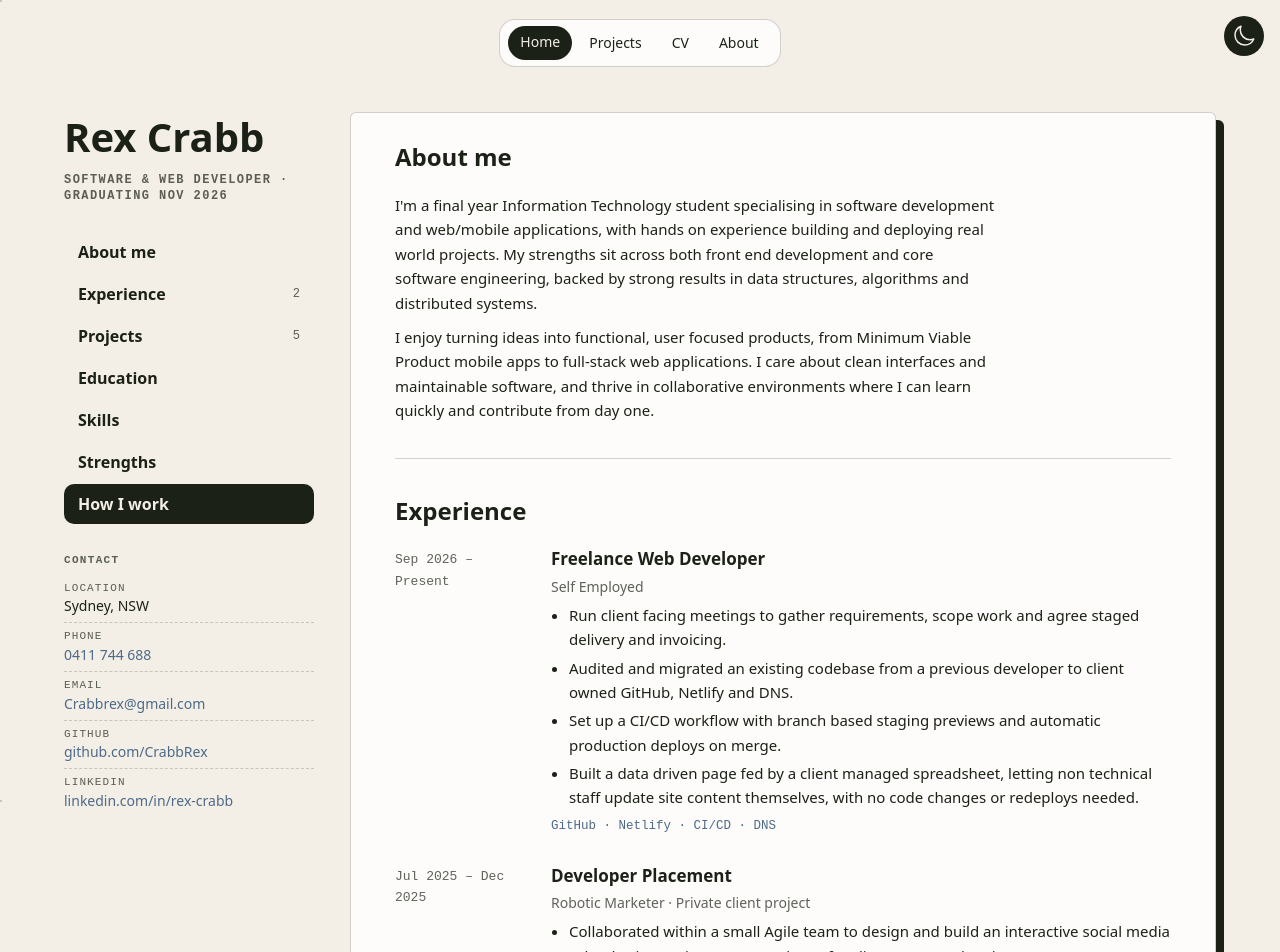
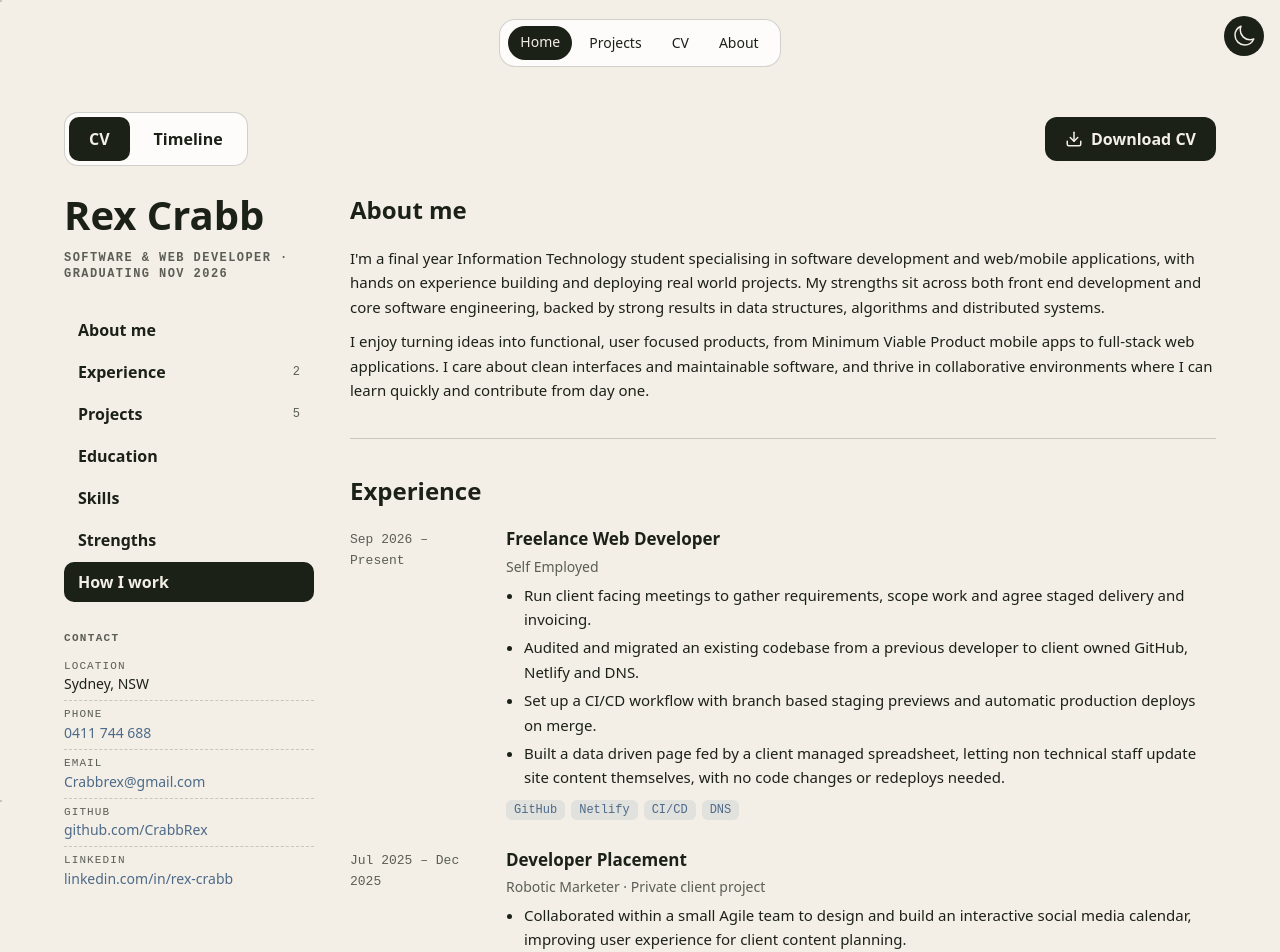
Before and after one commit to CrabbRex/my-cv-site, a Next.js app: page /cv in a window 1280 px wide. Shown: the top 952 px of the page. Built offline with nearby package versions, Linux system fonts and the light colour scheme.

Commit message:
Implement CV page redesign

```diff
--- a/src/app/components/LinkSVG.tsx
+++ b/src/app/components/LinkSVG.tsx
@@ -6,6 +6,7 @@ export default function LinkSVG({ className = "size-6 " }) {
             fill="none" viewBox="0 0 24 24"
             strokeWidth={1.5}
             stroke="currentColor"
+            aria-hidden="true"
             className={className}>
             <path
                 strokeLinecap="round"
--- a/src/app/cv/CvSheet.tsx
+++ b/src/app/cv/CvSheet.tsx
@@ -1,6 +1,7 @@
 // File: src/app/cv/CvSheet.tsx
 import React from 'react';
 import { cn } from '@/lib/utils';
+import LinkSVG from '../components/LinkSVG';
 import {
   about,
   degree,
@@ -14,14 +15,14 @@ import {
   type Entry,
 } from './cv-data';
 
-// Small slate text (links, tech lists) uses --color-box-hover: plain --color-box is too
+// Small slate text (link icons, tech tags) uses --color-box-hover: plain --color-box is too
 // faint on the light sheet for text this size.
 const slateText = 'text-[var(--color-box-hover)]';
 const metaText = 'text-[13.5px] opacity-70';
 const monoLabel = 'font-mono text-[11px] uppercase tracking-[0.1em] opacity-70';
 
 const Section = ({ id, title, children }: { id: string; title: string; children: React.ReactNode }) => (
-  <section id={id} aria-labelledby={`${id}-heading`} className="scroll-mt-28 py-9 first:pt-7 last:pb-0">
+  <section id={id} aria-labelledby={`${id}-heading`} className="scroll-mt-28 py-9 first:pt-1 last:pb-0">
     <h2 id={`${id}-heading`} className="mb-5 text-2xl font-bold">
       {title}
     </h2>
@@ -34,30 +35,41 @@ const EntryRow = ({ entry }: { entry: Entry }) => (
   <div id={entry.id} className="grid scroll-mt-28 gap-x-7 gap-y-1.5 sm:grid-cols-[128px_minmax(0,1fr)]">
     <p className="font-mono text-[13px] tabular-nums opacity-70 sm:pt-0.5">{entry.long}</p>
     <div className="flex min-w-0 flex-col gap-1.5">
-      <h3 className="text-[17px] font-bold leading-snug">{entry.title}</h3>
-      <p className="text-sm">
-        {entry.href ? (
+      <div className="flex items-center gap-1.5">
+        <h3 className="text-[17px] font-bold leading-snug">{entry.title}</h3>
+        {entry.href && (
           <a
             href={entry.href}
             target="_blank"
             rel="noopener noreferrer"
-            className={cn(slateText, 'font-semibold underline-offset-4 hover:underline')}
+            aria-label={`${entry.title} on ${entry.linkLabel}`}
+            title={entry.linkLabel}
+            className={cn(slateText, 'inline-flex size-8 shrink-0 items-center justify-center rounded-md transition hover:bg-[var(--color-pad-hover)]')}
           >
-            {entry.linkLabel} ↗
+            <LinkSVG className="size-5" />
           </a>
-        ) : (
-          <span className="opacity-70">
-            {entry.org}
-            {entry.note && ` · ${entry.note}`}
-          </span>
         )}
-      </p>
+      </div>
+      {entry.org && (
+        <p className="text-sm opacity-70">
+          {entry.org}
+          {entry.note && ` · ${entry.note}`}
+        </p>
+      )}
       <ul className="list-disc space-y-1 pl-[18px]">
         {entry.points.map((point) => (
           <li key={point}>{point}</li>
         ))}
       </ul>
-      {entry.tags.length > 0 && <p className={cn('font-mono text-[12.5px]', slateText)}>{entry.tags.join(' · ')}</p>}
+      {entry.tags.length > 0 && (
+        <ul aria-label="Tech used" className="mt-1 flex flex-wrap gap-1.5">
+          {entry.tags.map((tag) => (
+            <li key={tag} className={cn('rounded-md bg-[var(--color-box)]/12 px-2 py-0.5 font-mono text-xs', slateText)}>
+              {tag}
+            </li>
+          ))}
+        </ul>
+      )}
     </div>
   </div>
 );
@@ -70,13 +82,12 @@ const EntryList = ({ entries }: { entries: Entry[] }) => (
   </div>
 );
 
+// No panel behind the sheet: the content sits straight on the fixed dot-grid background,
+// like the About and Projects pages, so the background stays still while the CV scrolls.
 const CvSheet = () => (
-  <article
-    aria-label="CV"
-    className="flex flex-col divide-y divide-[var(--color-line)] rounded-md border border-[var(--color-line)] bg-[var(--color-pad)] px-5 pb-10 text-[15px] leading-relaxed shadow-[8px_8px_0_var(--color-oppositeBackground)] sm:px-11"
-  >
+  <article aria-label="CV" className="flex min-w-0 flex-col divide-y divide-[var(--color-line)] text-[15px] leading-relaxed">
     <Section id="sx-about" title="About me">
-      <div className="max-w-[70ch] space-y-2.5">
+      <div className="space-y-2.5">
         {about.map((paragraph) => (
           <p key={paragraph}>{paragraph}</p>
         ))}
--- /dev/null
+++ b/src/app/cv/CvTimeline.tsx
@@ -0,0 +1,114 @@
+// File: src/app/cv/CvTimeline.tsx
+"use client";
+import { useState } from 'react';
+import { cn } from '@/lib/utils';
+import { timeline, type TimelineKind } from './cv-data';
+
+type Filter = 'all' | TimelineKind;
+
+const filters: { id: Filter; label: string }[] = [
+  { id: 'all', label: 'All' },
+  { id: 'work', label: 'Work' },
+  { id: 'project', label: 'Projects' },
+  { id: 'study', label: 'Study' },
+];
+
+const kindLabel: Record<TimelineKind, string> = { work: 'Work', project: 'Project', study: 'Study' };
+
+const dotColor: Record<TimelineKind, string> = {
+  work: 'bg-[var(--color-foreground)]',
+  project: 'bg-[var(--color-box)]',
+  study: 'bg-[var(--color-foreground)]/45',
+};
+
+export default function CvTimeline() {
+  const [filter, setFilter] = useState<Filter>('all');
+  const items = timeline.filter(([kind]) => filter === 'all' || kind === filter);
+
+  return (
+    <section aria-labelledby="timeline-heading" className="flex flex-col gap-6">
+      <div>
+        <h1 id="timeline-heading" className="text-4xl font-bold leading-tight md:text-[44px]">
+          Timeline
+        </h1>
+        <p className="mt-2 max-w-[60ch] text-[17px] leading-relaxed opacity-70">
+          Everything I&apos;ve worked on, newest first: jobs, projects and study in one place.
+        </p>
+      </div>
+
+      <div role="group" aria-label="Filter timeline" className="flex flex-wrap gap-1.5 border-b border-[var(--color-line)] pb-4">
+        {filters.map(({ id, label }) => {
+          const isActive = filter === id;
+          return (
+            <button
+              key={id}
+              type="button"
+              onClick={() => setFilter(id)}
+              aria-pressed={isActive}
+              className={cn(
+                'min-h-11 cursor-pointer rounded-full border px-4 text-sm font-semibold transition-colors',
+                isActive
+                  ? 'border-[var(--color-oppositeBackground)] bg-[var(--color-oppositeBackground)] text-[var(--color-background)]'
+                  : 'border-[var(--color-line)] bg-[var(--color-pad)] hover:bg-[var(--color-pad-hover)]'
+              )}
+            >
+              {label}
+            </button>
+          );
+        })}
+      </div>
+
+      <ol>
+        {items.map(([kind, entry]) => (
+          <li key={entry.id} className="grid gap-x-[18px] md:grid-cols-[140px_28px_minmax(0,1fr)]">
+            <p className="mb-1.5 font-mono text-[13px] tabular-nums opacity-70 md:mb-0 md:pt-[22px] md:text-right">
+              {entry.short}
+            </p>
+
+            <div aria-hidden className="relative hidden justify-center md:flex">
+              <div className="absolute inset-y-0 w-0.5 bg-[var(--color-line)]" />
+              <div className={cn('relative mt-6 size-3.5 rounded-full border-[3px] border-[var(--color-background)]', dotColor[kind])} />
+            </div>
+
+            <article className="mb-[22px] min-w-0 rounded-[14px] border border-[var(--color-line)] bg-[var(--color-pad)] px-[22px] py-[18px]">
+              <p className="mb-1 font-mono text-[11px] font-semibold uppercase tracking-[0.14em] opacity-70">{kindLabel[kind]}</p>
+              <h3 className="text-[19px] font-semibold leading-snug">
+                {entry.title}
+                {entry.org && <span className="font-normal opacity-70"> · {entry.org}</span>}
+              </h3>
+              <ul className="mt-2.5 list-disc space-y-1 pl-[18px]">
+                {entry.points.map((point) => (
+                  <li key={point}>{point}</li>
+                ))}
+              </ul>
+              {(entry.tags.length > 0 || entry.href) && (
+                <div className="mt-3 flex flex-wrap items-center justify-between gap-2.5">
+                  <ul className="flex flex-wrap gap-1.5">
+                    {entry.tags.map((tag) => (
+                      <li
+                        key={tag}
+                        className="rounded-md bg-[var(--color-box)]/12 px-2 py-0.5 font-mono text-xs text-[var(--color-box-hover)]"
+                      >
+                        {tag}
+                      </li>
+                    ))}
+                  </ul>
+                  {entry.href && (
+                    <a
+                      href={entry.href}
+                      target="_blank"
+                      rel="noopener noreferrer"
+                      className="inline-flex min-h-11 items-center font-mono text-[13px] font-semibold text-[var(--color-box-hover)] underline-offset-4 hover:underline"
+                    >
+                      {entry.linkLabel} ↗
+                    </a>
+                  )}
+                </div>
+              )}
+            </article>
+          </li>
+        ))}
+      </ol>
+    </section>
+  );
+}
--- a/src/app/cv/page.tsx
+++ b/src/app/cv/page.tsx
@@ -1,14 +1,74 @@
 // File: src/app/cv/page.tsx
 import React from 'react';
+import type { Metadata } from 'next';
+import Link from 'next/link';
+import { Download } from 'lucide-react';
+import { cn } from '@/lib/utils';
 import CvSheet from './CvSheet';
 import CvSidebar from './CvSidebar';
+import CvTimeline from './CvTimeline';
 
-const cv = () => {
+export const metadata: Metadata = {
+  title: 'CV | Rex Crabb',
+  description:
+    'CV of Rex Crabb, a software and web developer in Sydney graduating from Macquarie University in November 2026: experience, projects, education and skills, plus a timeline of everything he has worked on.',
+};
+
+const views = [
+  { id: 'cv', label: 'CV', href: '/cv' },
+  { id: 'timeline', label: 'Timeline', href: '/cv?view=timeline' },
+];
+
+// The view lives in the URL so /cv?view=timeline can be shared and the back button works.
+const cv = async ({ searchParams }: { searchParams: Promise<{ view?: string | string[] }> }) => {
+  const { view } = await searchParams;
+  const current = view === 'timeline' ? 'timeline' : 'cv';
+
   return (
     <main className="px-4 pb-20 pt-28 sm:px-6">
-      <div className="mx-auto grid max-w-6xl items-start gap-5 md:grid-cols-[250px_minmax(0,1fr)] md:gap-9">
-        <CvSidebar />
-        <CvSheet />
+      <div className="mx-auto flex max-w-6xl flex-col gap-6">
+        <div className="flex flex-wrap items-center justify-between gap-3">
+          <nav
+            aria-label="CV view"
+            className="inline-flex gap-1 rounded-[14px] border border-[var(--color-line)] bg-[var(--color-pad)] p-1"
+          >
+            {views.map(({ id, label, href }) => (
+              <Link
+                key={id}
+                href={href}
+                scroll={false}
+                aria-current={current === id ? 'page' : undefined}
+                className={cn(
+                  'inline-flex min-h-11 items-center rounded-[10px] px-5 font-semibold transition-colors',
+                  current === id
+                    ? 'bg-[var(--color-oppositeBackground)] text-[var(--color-background)]'
+                    : 'hover:bg-[var(--color-pad-hover)]'
+                )}
+              >
+                {label}
+              </Link>
+            ))}
+          </nav>
+          <a
+            href="/RexCrabbCV2026.pdf"
+            download
+            className="inline-flex min-h-11 items-center gap-2 rounded-xl bg-[var(--color-oppositeBackground)] px-5 font-semibold text-[var(--color-background)] transition hover:opacity-85"
+          >
+            <Download aria-hidden className="size-[18px]" />
+            Download CV
+          </a>
+        </div>
+
+        {current === 'timeline' ? (
+          <div className="mx-auto w-full max-w-4xl">
+            <CvTimeline />
+          </div>
+        ) : (
+          <div className="grid items-start gap-5 md:grid-cols-[250px_minmax(0,1fr)] md:gap-9">
+            <CvSidebar />
+            <CvSheet />
+          </div>
+        )}
       </div>
     </main>
   );
```
